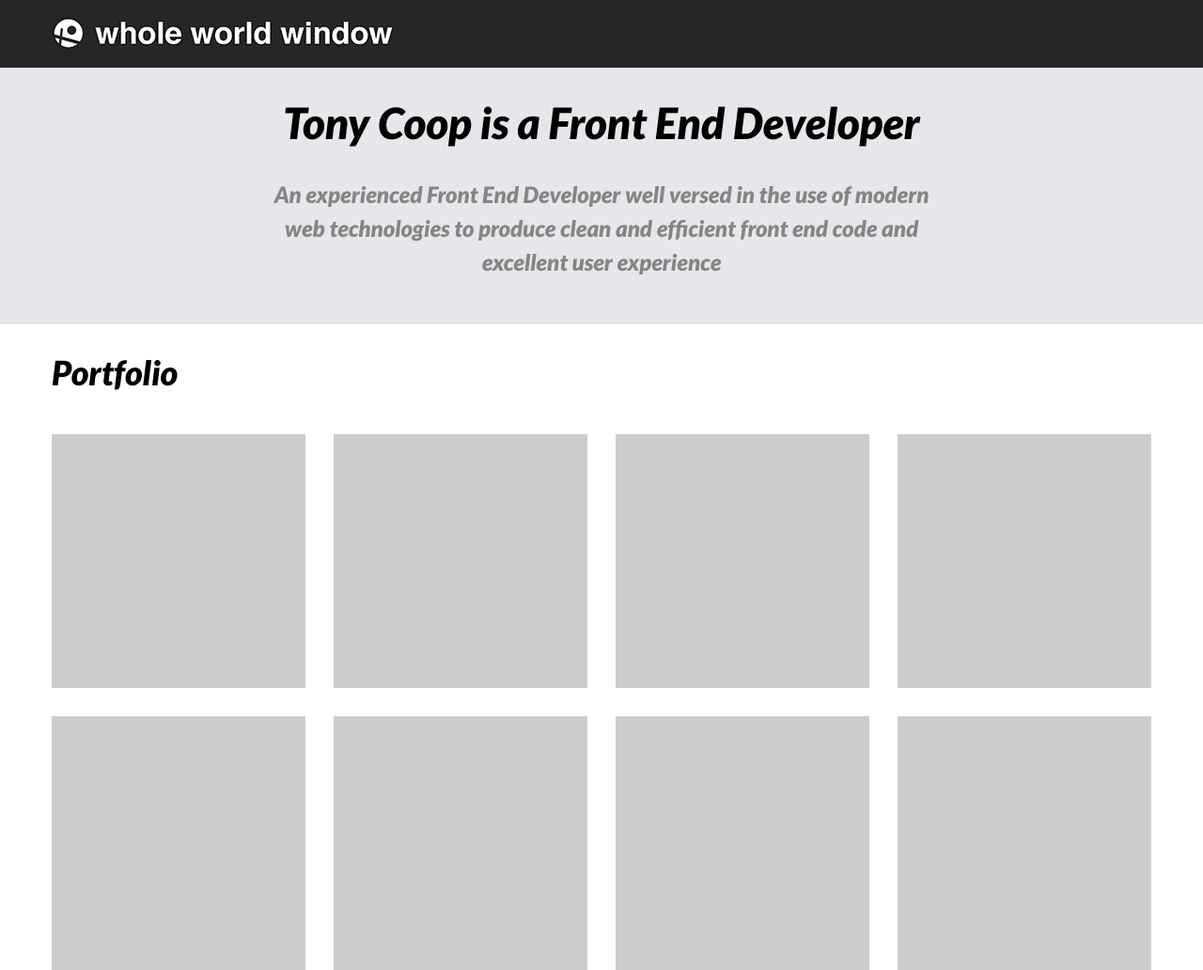
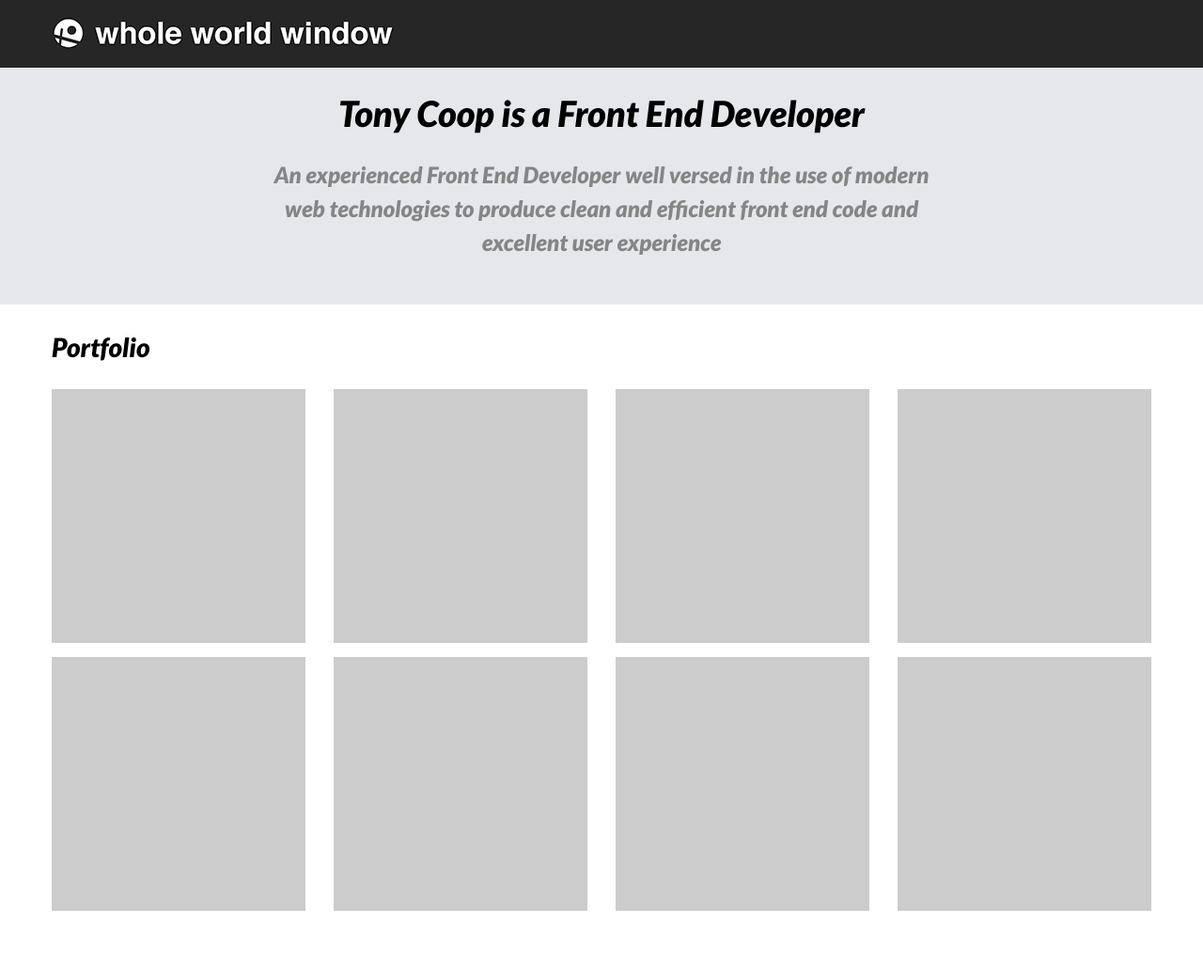
Before and after one commit to tonec/mysite, a website: page index.html in a window 1280 px wide. Shown: the whole page at 94% size. After the commit the page ends 969 px from the top, so only its background shows below. Drawn offline with nearby package versions, Linux system fonts and the light colour scheme; files that its build step writes are made by us from their sources.

Commit message:
typography updates.

```diff
--- a/index.html
+++ b/index.html
@@ -45,7 +45,7 @@
     <div class="main-wrap">
         <div class="main">
 
-            <h2>Portfolio</h2>
+            <h3>Portfolio</h3>
 
             <div class="portfolio">
                 <div class="row row-1">
--- a/src/scss/components/_core-typography.scss
+++ b/src/scss/components/_core-typography.scss
@@ -36,8 +36,7 @@ a:hover { color: $red; }
 
 @mixin core_typography_min481 {
 
-	h1.huge { font-size: 60px; }
-	h1 { font-size: 46px; }
+	h1 { font-size: 38px; line-height: 48px; }
 	h2 { font-size: 36px; }
 	h3 { font-size: 28px; }
 	h4 { font-size: 24px; }
--- a/src/scss/sections/_page-home.scss
+++ b/src/scss/sections/_page-home.scss
@@ -26,7 +26,7 @@
 	width: 270px;
 	height: 270px;
 	background-color: #ccc;
-	margin: 15px;
+	margin: 0 15px 15px 15px;
 }
 .portfolio .item-1 {
 	margin-left: 0;
```
